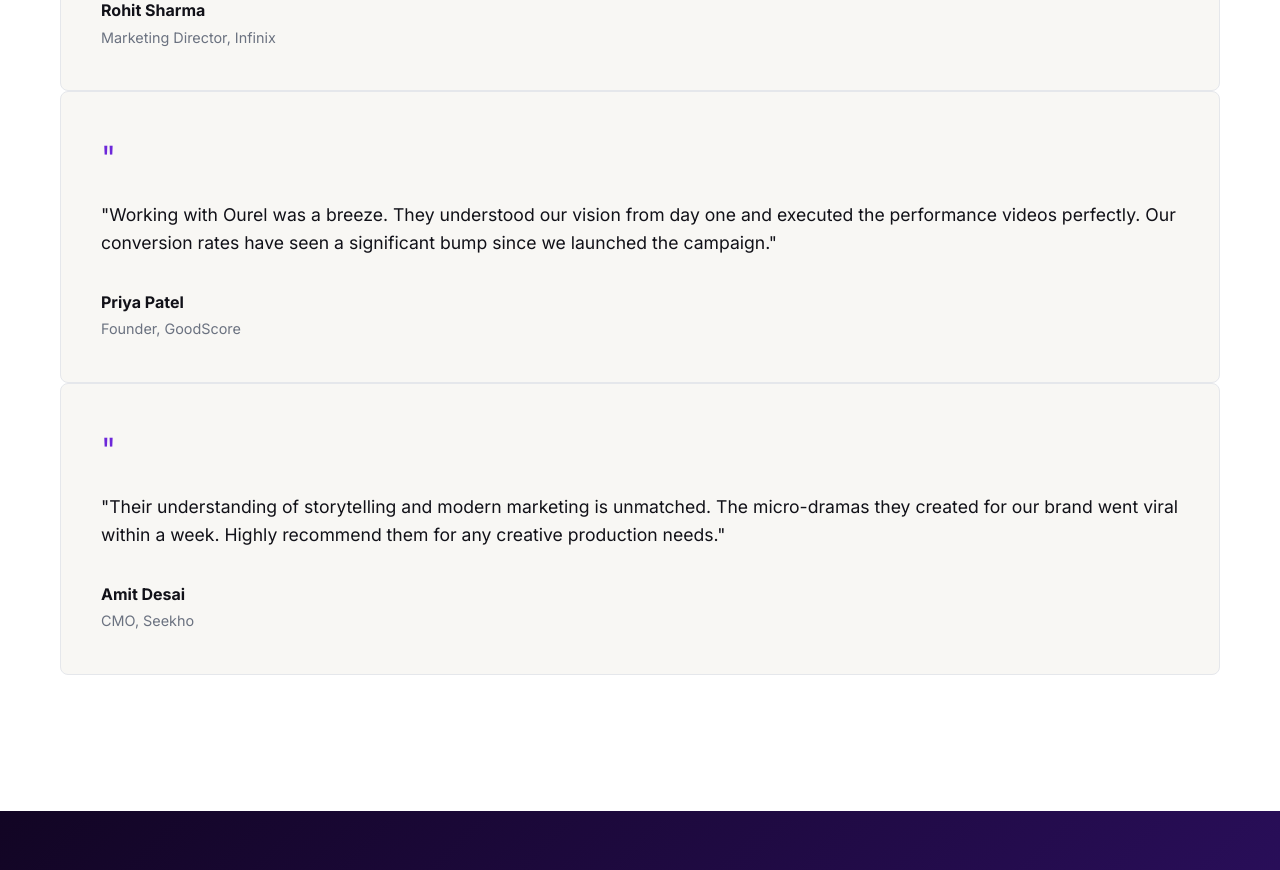
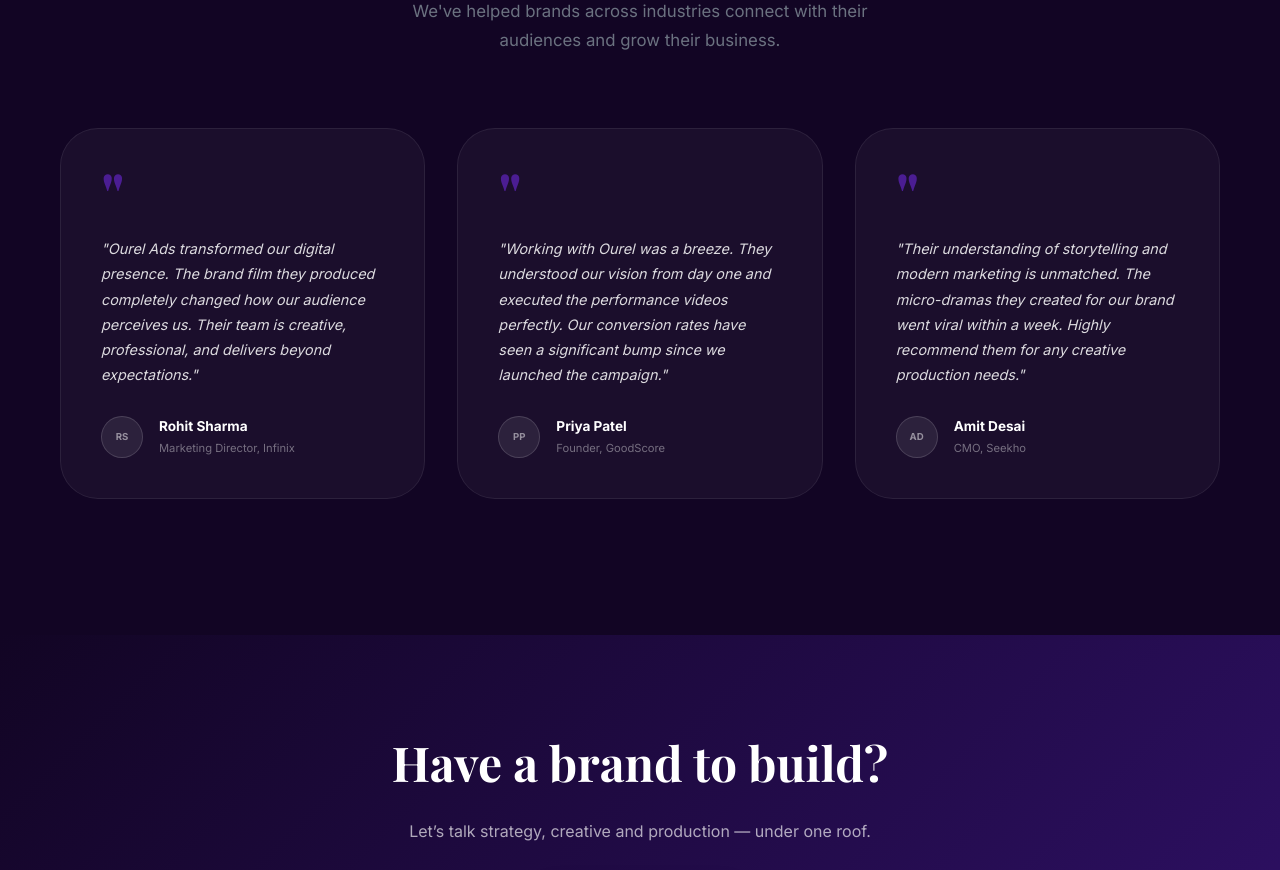
Before and after one commit to nandan069/ourelads, a website: page public/testimonials.html in a window 1280 px wide. Shown: the part 835-1705 px from the top of the page. Drawn offline with nearby package versions, Linux system fonts and the light colour scheme; no server answers; a web font is replaced by a local one.

Commit message:
Blog: smaller cards (3 per row), testimonials: 3-card grid, CTA on all pages

```diff
--- a/public/style.css
+++ b/public/style.css
@@ -2371,6 +2371,121 @@
   justify-content: center;
   align-items: center;
   margin-top: 3rem;
+}
+
+/* ══════════════════════════════════════════════════════════════
+   TESTIMONIALS GRID (3 CARDS IN A ROW)
+═══════════════════════════════════════════════════════════════ */
+.testimonials-grid-section {
+  padding: var(--section-gap) 0;
+  background: var(--purple-ink);
+  position: relative;
+  overflow: hidden;
+}
+
+.testimonials-grid-section::before {
+  content: '"';
+  position: absolute;
+  top: -4rem;
+  left: 5%;
+  font-family: var(--font-display);
+  font-size: 30vw;
+  color: rgba(255, 255, 255, 0.015);
+  line-height: 1;
+  pointer-events: none;
+}
+
+.testimonials-grid {
+  display: grid;
+  grid-template-columns: repeat(3, 1fr);
+  gap: 2rem;
+}
+
+.testimonial-card {
+  background: rgba(255, 255, 255, 0.04);
+  border: 1px solid rgba(255, 255, 255, 0.08);
+  border-radius: var(--r-xl);
+  backdrop-filter: blur(14px);
+  -webkit-backdrop-filter: blur(14px);
+  padding: 2.5rem;
+  transition: all var(--t-mid);
+  display: flex;
+  flex-direction: column;
+}
+
+.testimonial-card:hover {
+  background: rgba(255, 255, 255, 0.07);
+  border-color: rgba(167, 139, 250, 0.3);
+  transform: translateY(-4px);
+}
+
+.testimonial-card .testi-quote-mark {
+  font-family: var(--font-display);
+  font-size: 4rem;
+  line-height: 0.8;
+  color: var(--purple-rich);
+  opacity: 0.6;
+  margin-bottom: 1rem;
+}
+
+.testimonial-card .testi-text {
+  font-size: 0.9rem;
+  color: rgba(255, 255, 255, 0.85);
+  line-height: 1.75;
+  font-style: italic;
+  margin-bottom: 1.75rem;
+  flex: 1;
+}
+
+.testimonial-card .testi-author {
+  display: flex;
+  align-items: center;
+  gap: 1rem;
+}
+
+.testimonial-card .testi-avatar {
+  width: 42px;
+  height: 42px;
+  border-radius: 50%;
+  background: rgba(255, 255, 255, 0.08);
+  border: 1px solid rgba(255, 255, 255, 0.15);
+  display: flex;
+  align-items: center;
+  justify-content: center;
+  font-size: 0.6rem;
+  font-weight: 700;
+  color: rgba(255, 255, 255, 0.5);
+  flex-shrink: 0;
+}
+
+.testimonial-card .testi-name {
+  font-size: 0.85rem;
+  font-weight: 700;
+  color: var(--white);
+  margin-bottom: 0.1rem;
+}
+
+.testimonial-card .testi-role {
+  font-size: 0.7rem;
+  color: rgba(255, 255, 255, 0.4);
+}
+
+/* Responsive */
+@media (max-width: 1024px) {
+  .testimonials-grid {
+    grid-template-columns: repeat(2, 1fr);
+    gap: 1.5rem;
+  }
+}
+
+@media (max-width: 640px) {
+  .testimonials-grid {
+    grid-template-columns: 1fr;
+  }
+
+  .testimonial-card {
+    padding: 2rem;
+  }
 }
 
 
@@ -3599,15 +3714,15 @@
 .blog-grid {
   display: grid;
   grid-template-columns: repeat(3, 1fr);
-  gap: 2rem;
+  gap: 1.5rem;
 }
 
 .blog-card {
   background: var(--white);
-  border-radius: var(--r-xl);
+  border-radius: var(--r-lg);
   overflow: hidden;
   border: 1px solid rgba(0, 0, 0, 0.04);
-  box-shadow: var(--shadow-md);
+  box-shadow: var(--shadow-sm);
   transition: all var(--t-mid) var(--ease);
   display: flex;
   flex-direction: column;
@@ -3638,20 +3753,20 @@
 
 .blog-card-image {
   position: relative;
-  height: 200px;
+  height: 140px;
   display: flex;
   align-items: flex-start;
   justify-content: flex-start;
-  padding: 1.25rem;
+  padding: 1rem;
 }
 
 .blog-category {
-  font-size: 0.62rem;
-  font-weight: 700;
-  letter-spacing: 0.12em;
+  font-size: 0.55rem;
+  font-weight: 700;
+  letter-spacing: 0.1em;
   text-transform: uppercase;
   color: var(--white);
-  padding: 0.35rem 0.85rem;
+  padding: 0.3rem 0.75rem;
   background: rgba(0, 0, 0, 0.3);
   border-radius: var(--r-pill);
   backdrop-filter: blur(8px);
@@ -3660,28 +3775,28 @@
 }
 
 .blog-card-content {
-  padding: 2rem 1.75rem 2.25rem;
+  padding: 1.5rem 1.25rem 1.75rem;
   display: flex;
   flex-direction: column;
   flex: 1;
 }
 
 .blog-meta {
-  font-size: 0.72rem;
+  font-size: 0.65rem;
   font-weight: 600;
   letter-spacing: 0.08em;
   text-transform: uppercase;
   color: var(--grey-600);
-  margin-bottom: 0.75rem;
+  margin-bottom: 0.5rem;
 }
 
 .blog-card h3 {
   font-family: var(--font-display);
-  font-size: 1.25rem;
+  font-size: 1.1rem;
   font-weight: 700;
   color: var(--black);
-  line-height: 1.35;
-  margin-bottom: 0.75rem;
+  line-height: 1.3;
+  margin-bottom: 0.5rem;
   transition: color var(--t-fast) var(--ease);
 }
 
@@ -3690,18 +3805,18 @@
 }
 
 .blog-card-content p {
-  font-size: 0.9rem;
+  font-size: 0.82rem;
   color: var(--grey-600);
-  line-height: 1.7;
+  line-height: 1.6;
   flex: 1;
-  margin-bottom: 1.25rem;
+  margin-bottom: 1rem;
 }
 
 .blog-read-more {
   display: inline-flex;
   align-items: center;
-  gap: 0.45rem;
-  font-size: 0.82rem;
+  gap: 0.35rem;
+  font-size: 0.75rem;
   font-weight: 700;
   color: var(--purple-rich);
   transition: gap var(--t-fast) var(--ease), color var(--t-fast) var(--ease);
--- a/public/testimonials.html
+++ b/public/testimonials.html
@@ -43,36 +43,50 @@
       <p class="page-lead">We've helped brands across industries connect with their audiences and grow their business.</p>
     </div>
   </section>
-  <section class="page-section">
+  <section class="page-section testimonials-grid-section">
     <div class="container">
-      <div class="grid" style="grid-template-columns: repeat(auto-fit, minmax(300px, 1fr)); gap: 3rem;">
+      <div class="section-header centered" data-animate="fade-up">
+        <span class="section-tag">Client Love</span>
+        <h2 class="section-title">Don't Just Take <br /><em>Our Word For It.</em></h2>
+        <p class="section-sub">We've helped brands across industries connect with their audiences and grow their business.</p>
+      </div>
+      <div class="testimonials-grid" data-animate="fade-up" data-animate-delay="100">
 
-        <div style="background: var(--off-white); border: 1px solid var(--grey-200); padding: 2.5rem; border-radius: 8px;">
-          <div style="color: var(--purple-rich); font-size: 2rem; margin-bottom: 1rem;">"</div>
-          <p style="font-size: 1.1rem; line-height: 1.6; margin-bottom: 2rem;">"Ourel Ads transformed our digital presence. The brand film they produced completely changed how our audience perceives us. Their team is creative, professional, and delivers beyond expectations."</p>
+        <article class="testimonial-card">
+          <div class="testi-quote-mark">"</div>
+          <p class="testi-text">"Ourel Ads transformed our digital presence. The brand film they produced completely changed how our audience perceives us. Their team is creative, professional, and delivers beyond expectations."</p>
+          <div class="testi-author">
+            <div class="testi-avatar">RS</div>
             <div>
-            <strong>Rohit Sharma</strong><br />
-            <span style="color: var(--grey-600); font-size: 0.9rem;">Marketing Director, Infinix</span>
+              <div class="testi-name">Rohit Sharma</div>
+              <div class="testi-role">Marketing Director, Infinix</div>
             </div>
           </div>
+        </article>
 
-        <div style="background: var(--off-white); border: 1px solid var(--grey-200); padding: 2.5rem; border-radius: 8px;">
-          <div style="color: var(--purple-rich); font-size: 2rem; margin-bottom: 1rem;">"</div>
-          <p style="font-size: 1.1rem; line-height: 1.6; margin-bottom: 2rem;">"Working with Ourel was a breeze. They understood our vision from day one and executed the performance videos perfectly. Our conversion rates have seen a significant bump since we launched the campaign."</p>
+        <article class="testimonial-card">
+          <div class="testi-quote-mark">"</div>
+          <p class="testi-text">"Working with Ourel was a breeze. They understood our vision from day one and executed the performance videos perfectly. Our conversion rates have seen a significant bump since we launched the campaign."</p>
+          <div class="testi-author">
+            <div class="testi-avatar">PP</div>
             <div>
-            <strong>Priya Patel</strong><br />
-            <span style="color: var(--grey-600); font-size: 0.9rem;">Founder, GoodScore</span>
+              <div class="testi-name">Priya Patel</div>
+              <div class="testi-role">Founder, GoodScore</div>
             </div>
           </div>
+        </article>
 
-        <div style="background: var(--off-white); border: 1px solid var(--grey-200); padding: 2.5rem; border-radius: 8px;">
-          <div style="color: var(--purple-rich); font-size: 2rem; margin-bottom: 1rem;">"</div>
-          <p style="font-size: 1.1rem; line-height: 1.6; margin-bottom: 2rem;">"Their understanding of storytelling and modern marketing is unmatched. The micro-dramas they created for our brand went viral within a week. Highly recommend them for any creative production needs."</p>
+        <article class="testimonial-card">
+          <div class="testi-quote-mark">"</div>
+          <p class="testi-text">"Their understanding of storytelling and modern marketing is unmatched. The micro-dramas they created for our brand went viral within a week. Highly recommend them for any creative production needs."</p>
+          <div class="testi-author">
+            <div class="testi-avatar">AD</div>
             <div>
-            <strong>Amit Desai</strong><br />
-            <span style="color: var(--grey-600); font-size: 0.9rem;">CMO, Seekho</span>
+              <div class="testi-name">Amit Desai</div>
+              <div class="testi-role">CMO, Seekho</div>
             </div>
           </div>
+        </article>
 
       </div>
     </div>
```
Also changed, not shown: 1 other file. Lines whose indentation alone changed are shown as unchanged.
